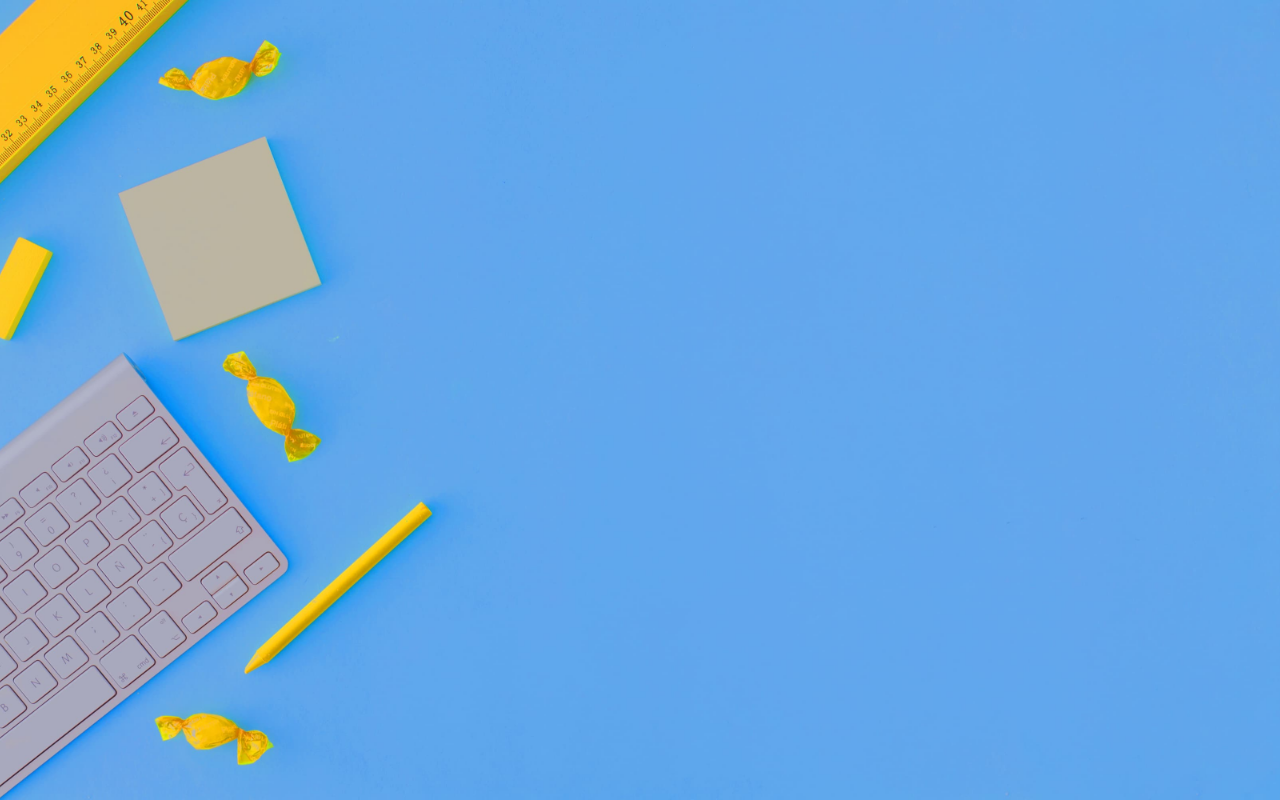
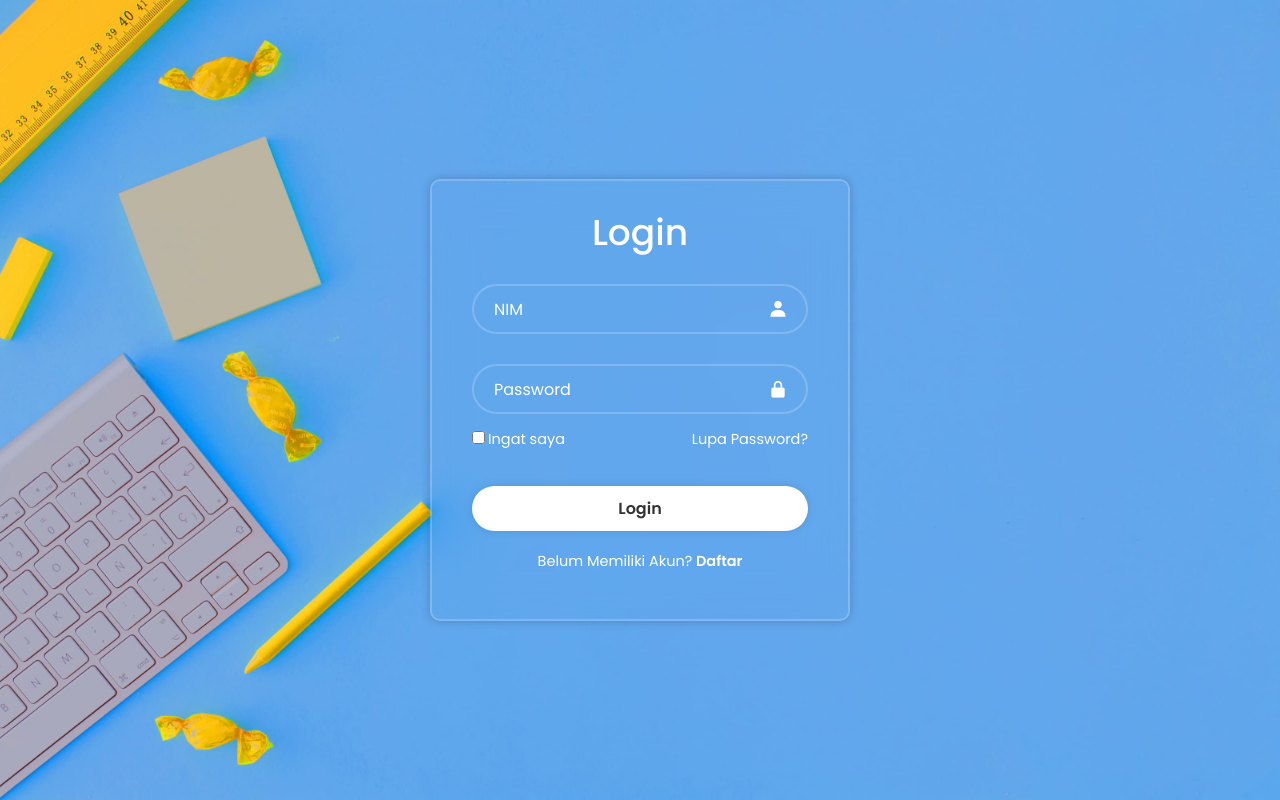
Before and after one commit to hahaikal/FE-WebKampus, a React (Vite) app: page /login/formLogin in a window 1280 px wide. Before the commit this address had no page. Built offline with nearby package versions, Linux system fonts and the light colour scheme.

Commit message:
Form Login

```diff
--- a/src/App.css
+++ b/src/App.css
@@ -63,22 +63,14 @@ body {
 /* END LANDING PAGE */
 
 /* LOGIN SEBAGAI */
+.wrapper {
+    transform: translateY(-5%);
+}
+
 .icon {
     font-size: 100px;
     text-align: center;
     margin-bottom: -40px;
-}
-
-.wrapper {
-    width: 380px;
-    background: transparent;
-    border: 2px solid rgba(255 , 255, 255, .2);
-    backdrop-filter: blur(20px);
-    color: #fff;
-    border-radius: 10px;
-    padding: 30px 40px;
-    height: 450px;
-    box-shadow: 0 0 10px rgba(0, 0, 0, .2);
 }
 
 .wrapper h1 {
@@ -87,7 +79,7 @@ body {
 }
 
 h1 p{
-    font-size: 16px;
+    font-size: 20px;
     font-weight: 400;
     margin-bottom: 40px;
 }
@@ -100,17 +92,11 @@ h1 p{
     border: 2px solid rgba(255 , 255, 255, .2);
     border-radius: 18px;
     width: 180px;
-    margin-top: 20px;
     padding: 7px;
-    align-items: center;
     font-weight: 400;
     font-size: 20px;
     box-shadow: 0 0 10px rgba(0, 0, 0, .2);
-}
-
-.option{
-    text-align: center;
-
+    margin: 0 15px;
 }
 
 
@@ -121,3 +107,108 @@ h1 p{
 }
 
 /* END LOGIN SEBAGAI */
+
+/* FORM LOGIN */
+.formLogin {
+    width: 420px;
+    background: transparent;
+    border: 2px solid rgba(255 , 255, 255, .2);
+    backdrop-filter: blur(20px);
+    box-shadow: 0 0 10px rgba(0, 0, 0, .2);
+    color: #fff;
+    border-radius: 10px;
+    padding: 30px 40px;
+}
+
+.formLogin h1 {
+    font-size: 36px;
+    text-align: center;
+}
+
+.formLogin .input-box {
+    position: relative;
+    width: 100%;
+    height: 50px;
+    margin: 30px 0;
+    margin: 30px 0 ;
+}
+
+.input-box input {
+    width: 100%;
+    height: 100%;
+    background: transparent;
+    border: none;
+    outline: none;
+    border: 2px solid rgba(255 , 255, 255, .2);
+    border-radius: 40px;
+    font-size: 16px;
+    color: #fff;
+    padding: 20px 45px 20px 20px;
+}
+
+.input-box input::placeholder {
+    color: #fff;
+}
+
+.input-box i {
+    position: absolute;
+    right: 20px;
+    top: 50%;
+    transform: translateY(-50%);
+    font-size: 20px;
+}
+
+.formLogin .remember-forgot {
+    display: flex;
+    justify-content: space-between;
+    font-size: 14.5px;
+    margin: -15px 0 15px;
+}
+
+.remember-forgot label input {
+    accent-color: #fff;
+    margin-right: 3px;
+}
+
+.remember-forgot a {
+    color: #fff;
+    text-decoration: none;
+    margin-bottom: 20px;
+}
+
+.remember-forgot a:hover {
+    text-decoration: underline;
+}
+
+.formLogin .btn {
+    width: 100%;
+    height: 45px;
+    background: #fff;
+    border: none;
+    outline: none;
+    border-radius: 40px;
+    box-shadow: 0 0 10px rgba(0, 0, 0, .1);
+    cursor: pointer;
+    font-size: 16px;
+    color: #333;
+    font-weight: 600;
+}
+
+.formLogin .register-link {
+    font-size: 14.5px;
+    text-align: center;
+    margin: 20px 0 15px;
+
+}
+
+.register-link p a {
+    color: #fff;
+    text-decoration: none;
+    font-weight: 600;
+}
+
+.register-link p a:hover {
+    text-decoration: underline;
+}
+
+/* END FORM LOGIN */
--- a/src/App.jsx
+++ b/src/App.jsx
@@ -2,16 +2,16 @@ import './App.css'
 import { BrowserRouter as Router, Routes, Route } from 'react-router-dom'
 import LandingPage from './Pages/LandingPage'
 import Login from './Pages/Login'
+import FormLogin from './Pages/FormLogin';
 
-function App() {
+export default function App() {
   return (
     <Router>
       <Routes>
         <Route path="/" element={<LandingPage />} />
         <Route path="/login" element={<Login />} />
+        <Route path="/login/formLogin" element={<FormLogin />} />
       </Routes>
     </Router>
   );
 }
-
-export default App;
--- /dev/null
+++ b/src/Pages/FormLogin.jsx
@@ -0,0 +1,38 @@
+import { useLocation } from 'react-router-dom';
+
+export default function FormLogin() {
+
+    const location = useLocation()
+    const searchParams = new URLSearchParams(location.search)
+    const role = searchParams.get('role')
+    const placeholder = role === 'dosen' ? 'NIDN' : 'NIM'
+
+    return (
+        <div className="d-flex justify-content-center align-items-center vh-100">
+            <div className="formLogin">
+                <form action="">
+                    <h1>Login</h1>
+                    <div className="input-box">
+                        <input type="text" placeholder={placeholder} required />
+                        <i className='bx bxs-user'></i>
+                    </div>
+                    <div className="input-box">
+                        <input type="password" placeholder="Password" required />
+                        <i className='bx bxs-lock-alt'></i>
+                    </div>
+
+                    <div className="remember-forgot">
+                        <label><input type="checkbox" />Ingat saya</label>
+                        <a href="#">Lupa Password?</a>
+                    </div>
+
+                    <button type="submit" className="btn">Login</button>
+
+                    <div className="register-link">
+                        <p>Belum Memiliki Akun?<a href="../Register-Form/index.html"> Daftar</a></p>
+                    </div>
+                </form>
+            </div>
+        </div>
+    )
+}
--- a/src/Pages/LandingPage.jsx
+++ b/src/Pages/LandingPage.jsx
@@ -1,4 +1,3 @@
-import '../App.css'
 import Container from 'react-bootstrap/Container';
 import Nav from 'react-bootstrap/Nav';
 import Navbar from 'react-bootstrap/Navbar';
--- a/src/Pages/Login.jsx
+++ b/src/Pages/Login.jsx
@@ -1,6 +1,6 @@
-function Login () {
+export default function Login () {
     return (
-    <div className="wrapper">
+    <div className="wrapper  d-flex justify-content-center align-items-center vh-100">
         <form action="">
             <div className="icon"><i className='bx bxs-user' ></i></div>
             <h1>Login
@@ -8,12 +8,10 @@ function Login () {
             </h1>
 
             <div className="option">
-                <a href="../Login-Form-Dosen/index.html">Dosen</a>
-                <a href="../Login-Form-Mahasiswa/index.html">Mahasiswa</a>
+            <a href="/login/formLogin?role=dosen">Dosen</a>
+            <a href="/login/formLogin?role=mahasiswa">Mahasiswa</a>
             </div>
         </form>
     </div>
     )
 }
-
-export default Login
```
